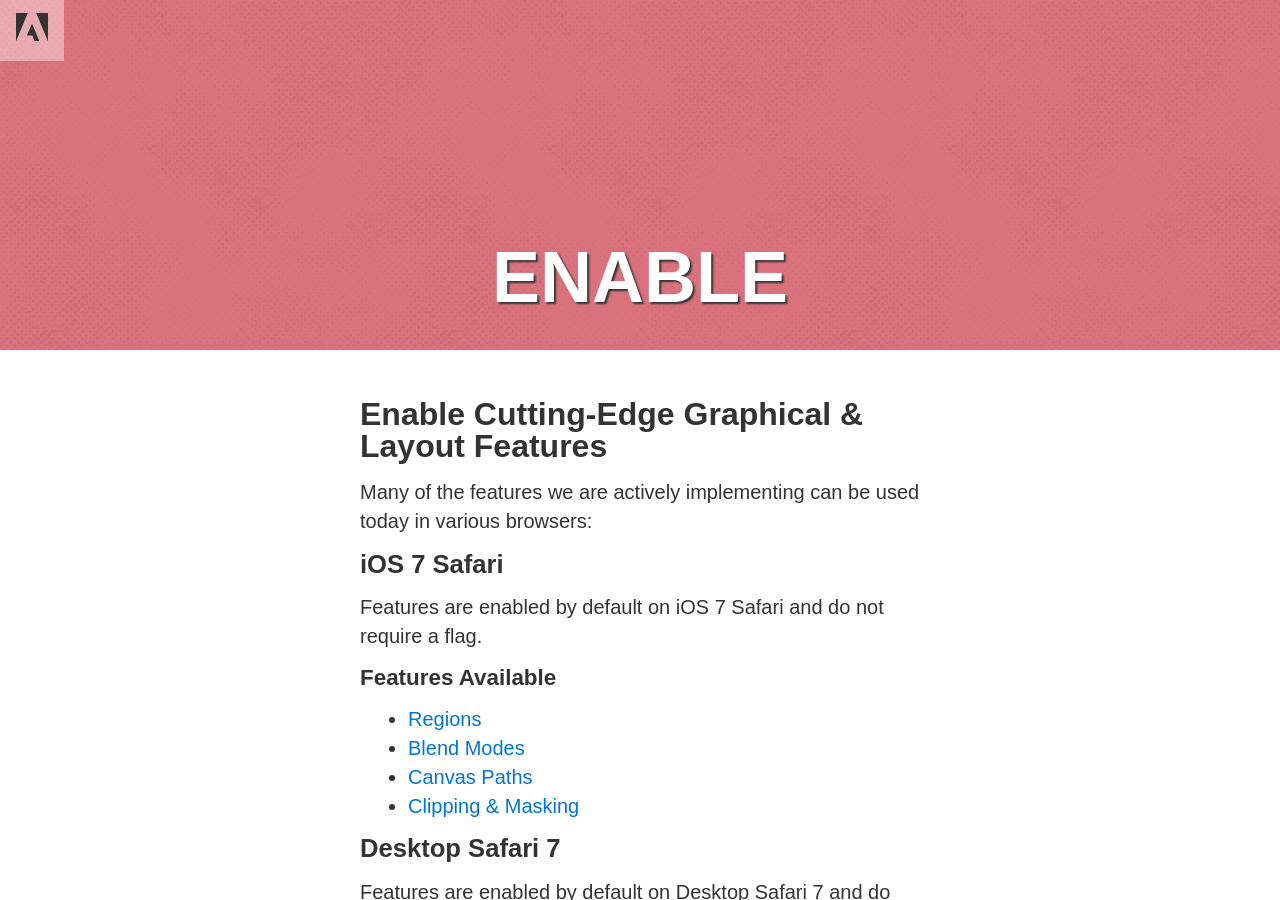
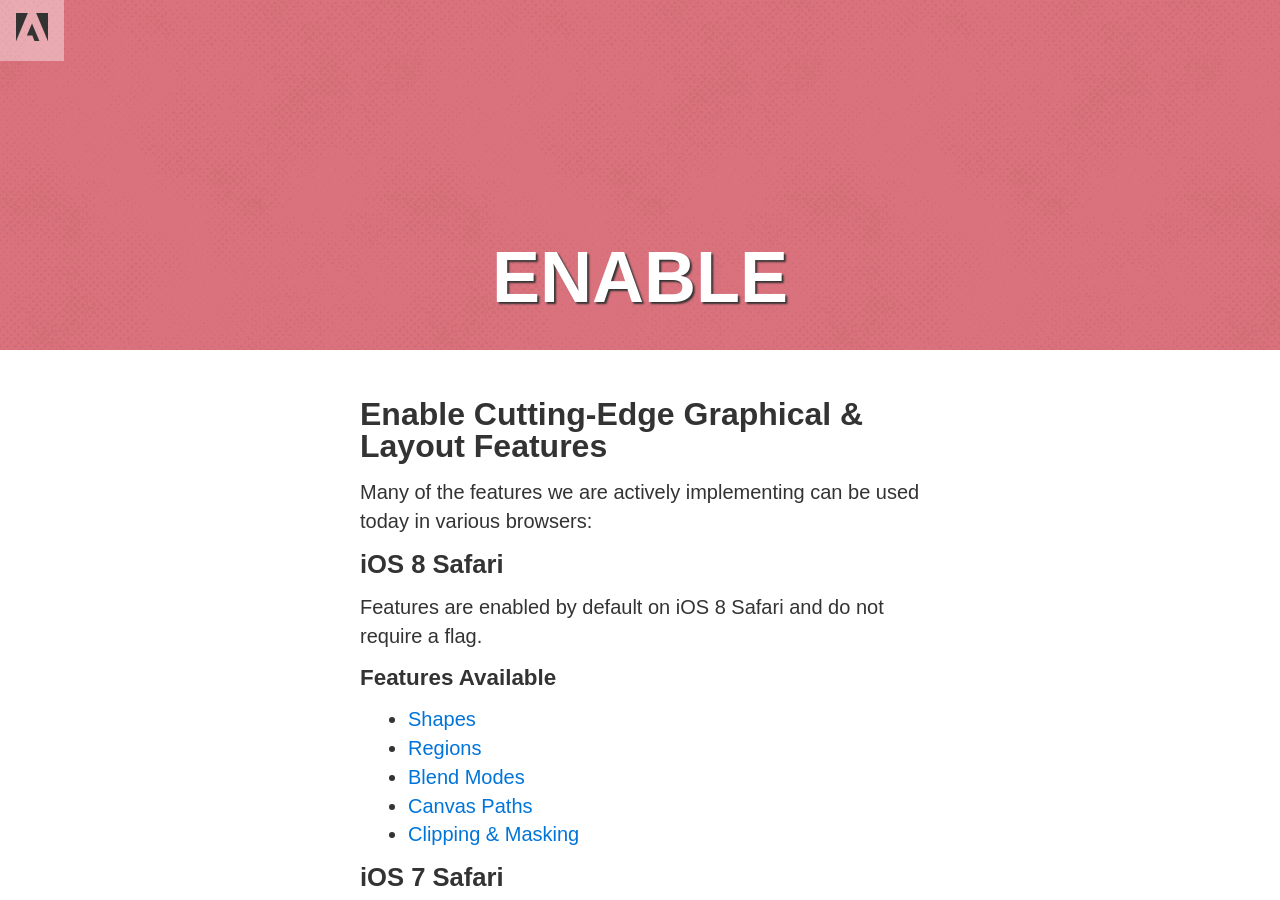
Before and after one commit to adobe-webplatform/adobe-webplatform.github.io, a Jekyll site: the page built from enable.md, in a window 1280 px wide and 900 px high. Built offline with Jekyll 4.4.1, drawn with Linux system fonts in a browser that asks for light colours; nearby versions of some CDN libraries; comment, search, counter and statistics services are not loaded.

Commit message:
add iOS 8 Safari

```diff
--- a/enable.md
+++ b/enable.md
@@ -18,6 +18,17 @@ bg: da727e
 ## Enable Cutting-Edge Graphical &amp; Layout Features
 
 Many of the features we are actively implementing can be used today in various browsers:
+
+### iOS 8 Safari
+
+Features are enabled by default on iOS 8 Safari and do not require a flag.
+
+#### Features Available
+* [Shapes][shapes]
+* [Regions][regions]
+* [Blend Modes][blend-modes]
+* [Canvas Paths](http://blogs.adobe.com/webplatform/2013/09/18/ios-7-safari-new-web-platform-features/)
+* [Clipping & Masking][clipping-and-masking]
 
 ### iOS 7 Safari
 
```
